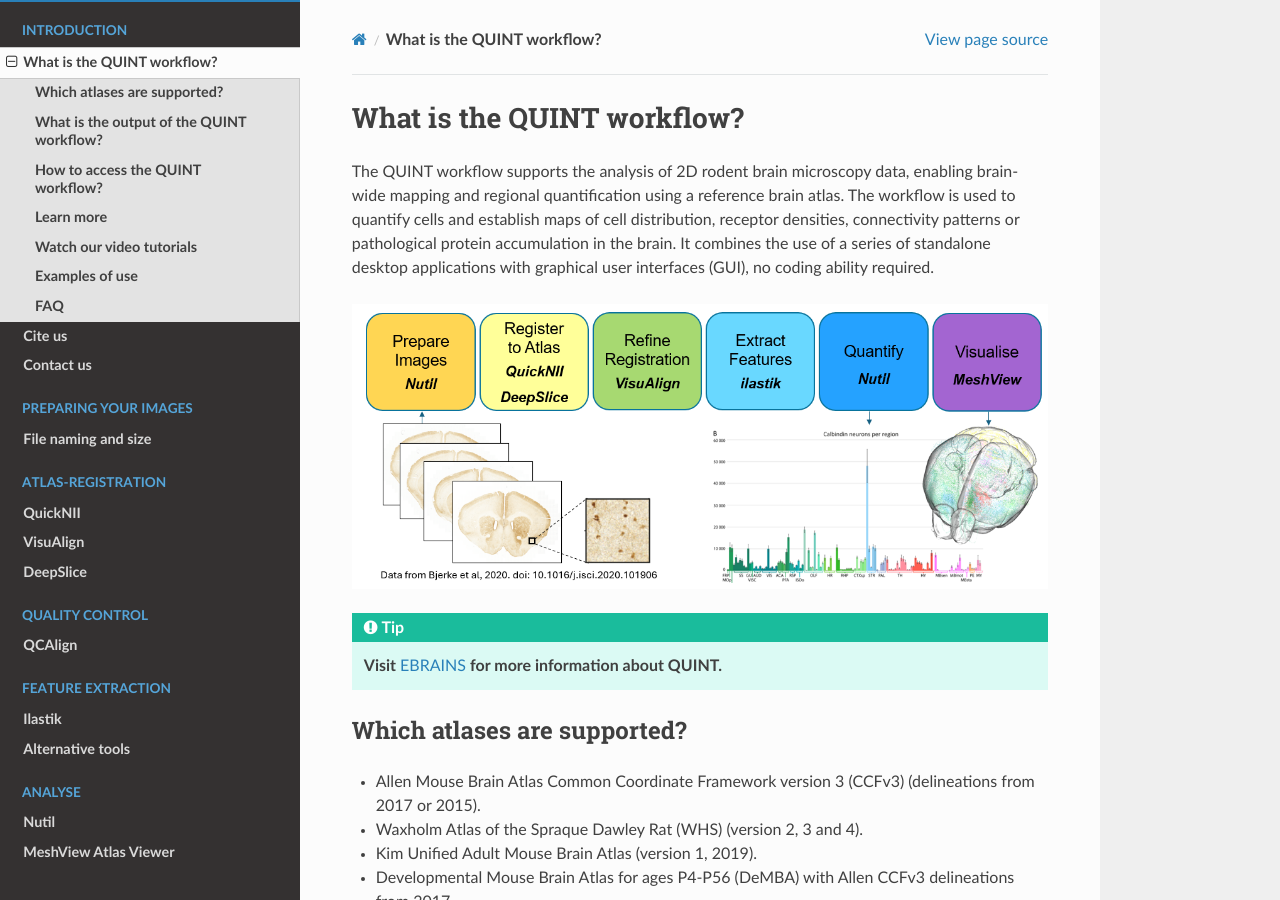
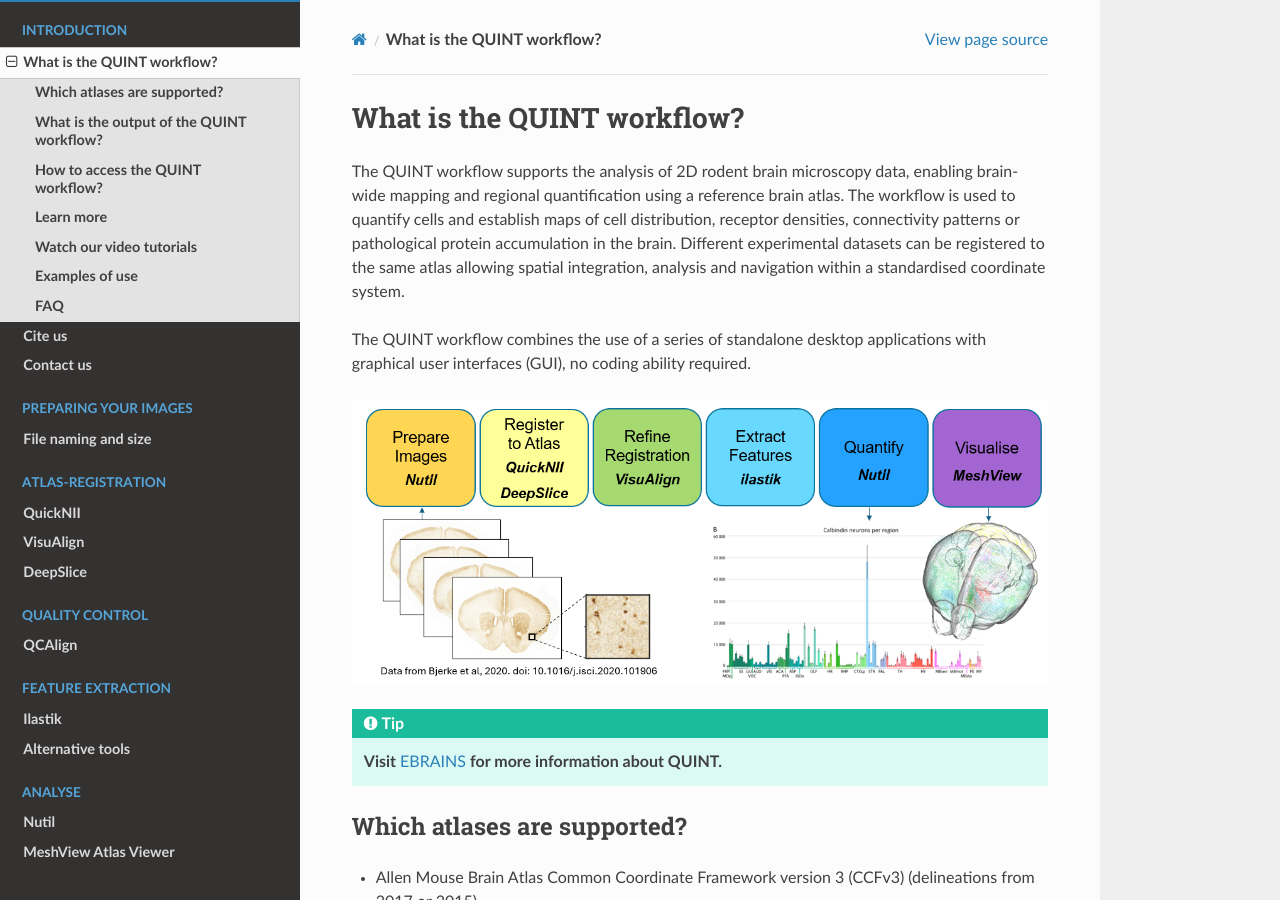
Before and after one commit to Neural-Systems-at-UIO/QUINT_workflow, a Sphinx documentation site: the page built from docs/QUINTintro.rst, in a window 1280 px wide and 900 px high. Built offline with Sphinx 7.4.7 and the Read the Docs theme 3.1.0, drawn with Linux system fonts in a browser that asks for light colours.

Commit message:
Update QUINTintro.rst

```diff
--- a/docs/QUINTintro.rst
+++ b/docs/QUINTintro.rst
@@ -1,7 +1,9 @@
 **What is the QUINT workflow?**
 =================================
 
-The QUINT workflow supports the analysis of 2D rodent brain microscopy data, enabling brain-wide mapping and regional quantification using a reference brain atlas. The workflow is used to quantify cells and establish maps of cell distribution, receptor densities, connectivity patterns or pathological protein accumulation in the brain. It combines the use of a series of standalone desktop applications with graphical user interfaces (GUI), no coding ability required.
+The QUINT workflow supports the analysis of 2D rodent brain microscopy data, enabling brain-wide mapping and regional quantification using a reference brain atlas. The workflow is used to quantify cells and establish maps of cell distribution, receptor densities, connectivity patterns or pathological protein accumulation in the brain. Different experimental datasets can be registered to the same atlas allowing spatial integration, analysis and navigation within a standardised coordinate system.
+
+The QUINT workflow combines the use of a series of standalone desktop applications with graphical user interfaces (GUI), no coding ability required.
 
 .. image:: images/QUINT_image.PNG
 
```
